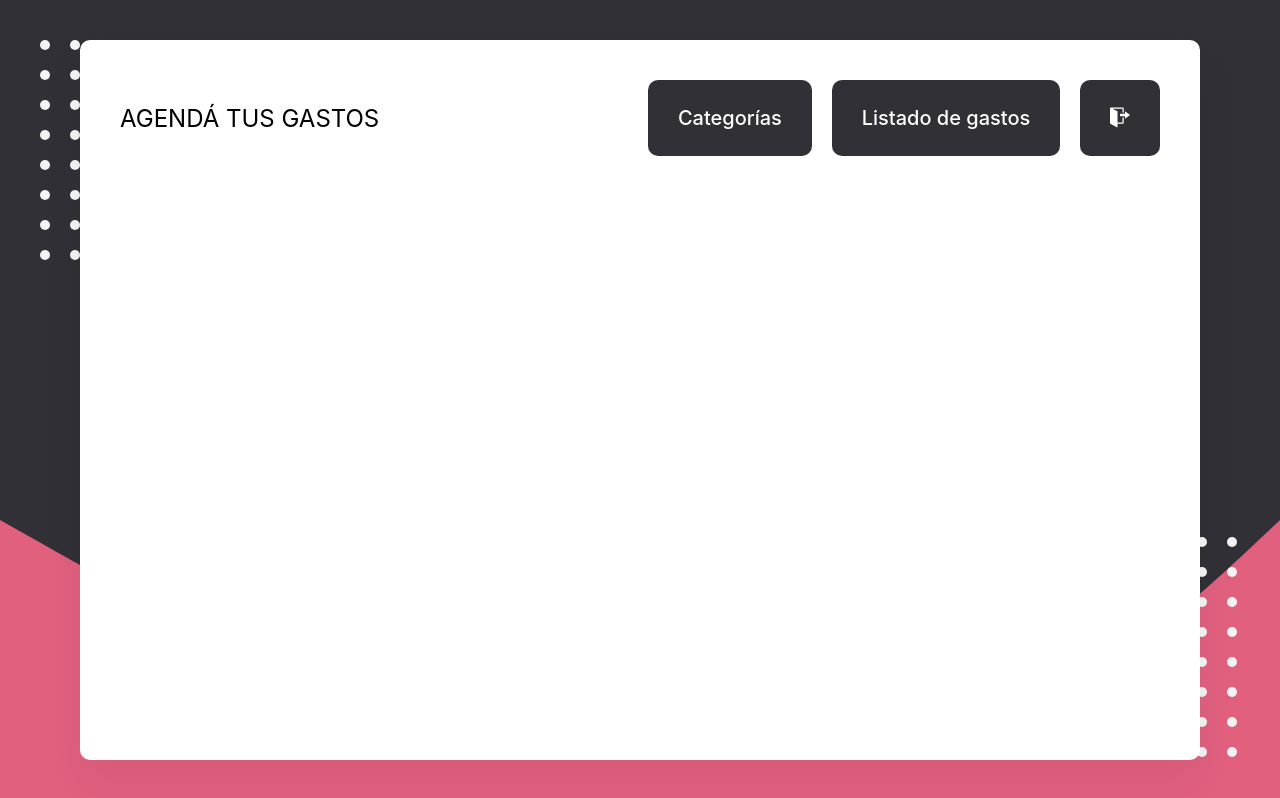
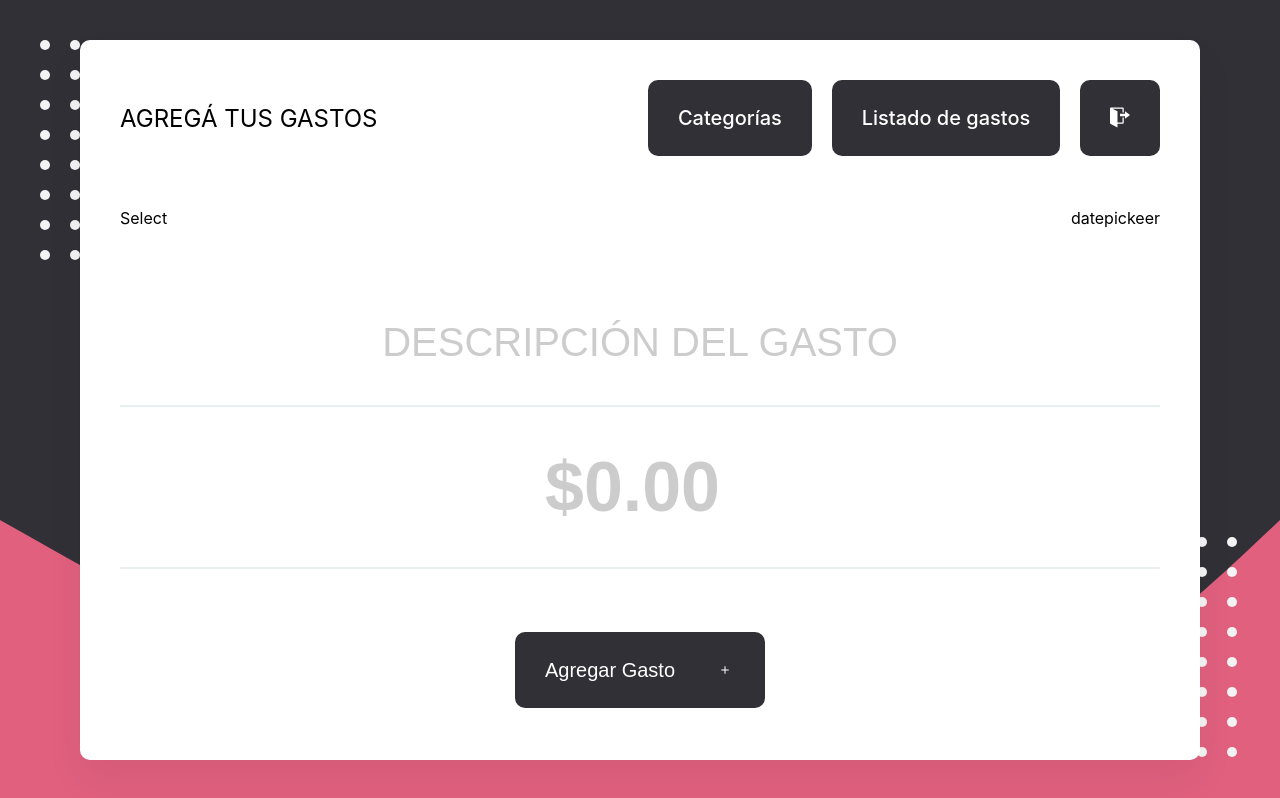
Before and after one commit to JonathanAGonzalez/expenses-react-firebase, a React (Create React App) app: page / in a window 1280 px wide. Built offline with nearby package versions, Linux system fonts and the light colour scheme; no server answers; sample sign-in values are in the browser's storage; what webfontloader would draw is missing.

Commit message:
Add expenses

```diff
--- a/src/App.js
+++ b/src/App.js
@@ -1,12 +1,13 @@
-import { Helmet } from 'react-helmet-async';
-import BtnSignOut from './elements/BtnSignOut';
-import Button from './elements/Button';
+import { Helmet } from "react-helmet-async";
+import AddExpenses from "./components/AddExpenses";
+import BtnSignOut from "./elements/BtnSignOut";
+import Button from "./elements/Button";
 import {
   Header,
   ContainerButtons,
   ContainerHeader,
   Title,
-} from './elements/Header';
+} from "./elements/Header";
 
 function App() {
   return (
@@ -17,7 +18,7 @@ function App() {
       <Header>
         <ContainerHeader>
           <div>
-            <Title>Agendá tus gastos</Title>
+            <Title>Agregá tus gastos</Title>
           </div>
         </ContainerHeader>
         <ContainerButtons>
@@ -26,6 +27,7 @@ function App() {
           <BtnSignOut />
         </ContainerButtons>
       </Header>
+      <AddExpenses />
     </>
   );
 }
--- /dev/null
+++ b/src/components/AddExpenses.jsx
@@ -0,0 +1,52 @@
+import { IoMdAdd } from "react-icons/io";
+import Button from "../elements/Button";
+import {
+  ContainerFilters,
+  Form,
+  Input,
+  InputBig,
+  ContainerButton,
+} from "../elements/ElementsForm";
+import useForm from "../hooks/useForm";
+
+const AddExpenses = () => {
+  const { values, handleChange } = useForm({
+    value: "",
+    description: "",
+  });
+
+  return (
+    <Form>
+      <ContainerFilters>
+        <p>Select</p>
+        <p>datepickeer</p>
+      </ContainerFilters>
+      <div>
+        <Input
+          type="text"
+          name="description"
+          id="description"
+          placeholder="Descripción del gasto"
+          onChange={handleChange}
+          value={values.description}
+        />
+        <InputBig
+          type="number"
+          name="value"
+          id="value"
+          placeholder="$0.00"
+          onChange={handleChange}
+          value={values.value}
+        />
+      </div>
+      <ContainerButton>
+        <Button as="button" type="submit" primary conIcono>
+          Agregar Gasto
+          <IoMdAdd />
+        </Button>
+      </ContainerButton>
+    </Form>
+  );
+};
+
+export default AddExpenses;
--- a/src/firesbase/firebaConfig.js
+++ b/src/firesbase/firebaConfig.js
@@ -1,12 +1,12 @@
-import { initializeApp } from 'firebase/app';
-import { getFirestore } from 'firebase/firestore';
+import { initializeApp } from "firebase/app";
+import { getFirestore } from "firebase/firestore";
 import {
   getAuth,
   createUserWithEmailAndPassword,
   signInWithEmailAndPassword,
   onAuthStateChanged,
   signOut,
-} from 'firebase/auth';
+} from "firebase/auth";
 
 const firebaseConfig = {
   apiKey: process.env.REACT_APP_APIKEY,
--- a/src/hooks/useForm.js
+++ b/src/hooks/useForm.js
@@ -1,24 +1,24 @@
-import { useState } from 'react';
-import { useNavigate } from 'react-router-dom';
+import { useState } from "react";
+import { useNavigate } from "react-router-dom";
 import {
   auth,
   createUserWithEmailAndPassword,
   signInWithEmailAndPassword,
   signOut,
-} from '../firesbase/firebaConfig';
-import { SignInValidation, SignUpValidation } from '../validate';
+} from "../firesbase/firebaConfig";
+import { SignInValidation, SignUpValidation } from "../validate";
 
 const initialState = {
-  email: '',
-  password: '',
-  passwordConfirm: '',
+  email: "",
+  password: "",
+  passwordConfirm: "",
 };
 
 const useForm = (valuesForm = initialState) => {
   const [values, setValues] = useState(valuesForm);
   const { email, password, passwordConfirm } = values;
   const [error, setError] = useState({});
-  const [errorFirebase, setErrorFirebase] = useState('');
+  const [errorFirebase, setErrorFirebase] = useState("");
 
   const navigate = useNavigate();
 
@@ -45,16 +45,16 @@ const useForm = (valuesForm = initialState) => {
 
     try {
       await createUserWithEmailAndPassword(auth, email, password);
-      console.log('Creado');
-      navigate('/');
+      console.log("Creado");
+      navigate("/");
     } catch ({ code }) {
       switch (code) {
-        case 'auth/email-already-in-use':
-          setErrorFirebase('El correo ya esta en uso');
+        case "auth/email-already-in-use":
+          setErrorFirebase("El correo ya esta en uso");
           break;
 
         default:
-          setErrorFirebase('Ocurrio un error inesperado');
+          setErrorFirebase("Ocurrio un error inesperado");
           break;
       }
     }
@@ -70,14 +70,14 @@ const useForm = (valuesForm = initialState) => {
     }
 
     try {
-      const response = await signInWithEmailAndPassword(auth, email, password);
-      const user = { id: response.user.uid, user: response.user.email };
-      navigate('/');
+      await signInWithEmailAndPassword(auth, email, password);
+      //const user = { id: response.user.uid, user: response.user.email };
+      navigate("/");
     } catch ({ code }) {
-      if (code === 'auth/user-not-found') {
-        setErrorFirebase('El usuario no existe');
+      if (code === "auth/user-not-found") {
+        setErrorFirebase("El usuario no existe");
       } else {
-        console.log('Ocurrio un error inesperado');
+        console.log("Ocurrio un error inesperado");
       }
     }
   };
@@ -85,7 +85,7 @@ const useForm = (valuesForm = initialState) => {
   const signOutSesion = async () => {
     try {
       await signOut(auth);
-      navigate('/');
+      navigate("/");
     } catch (error) {
       console.log(error);
     }
```
Also changed, not shown: 1 other file (tests, documents, lock files or other folders).
